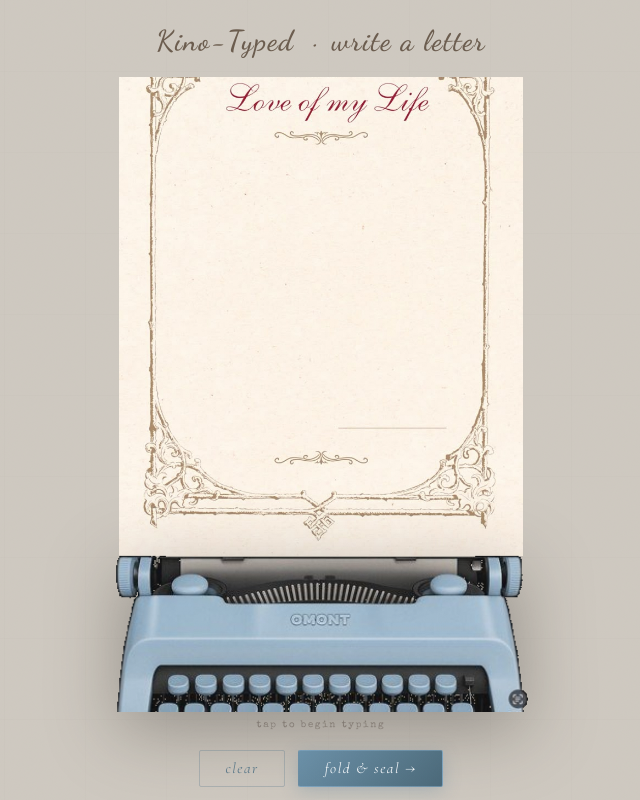
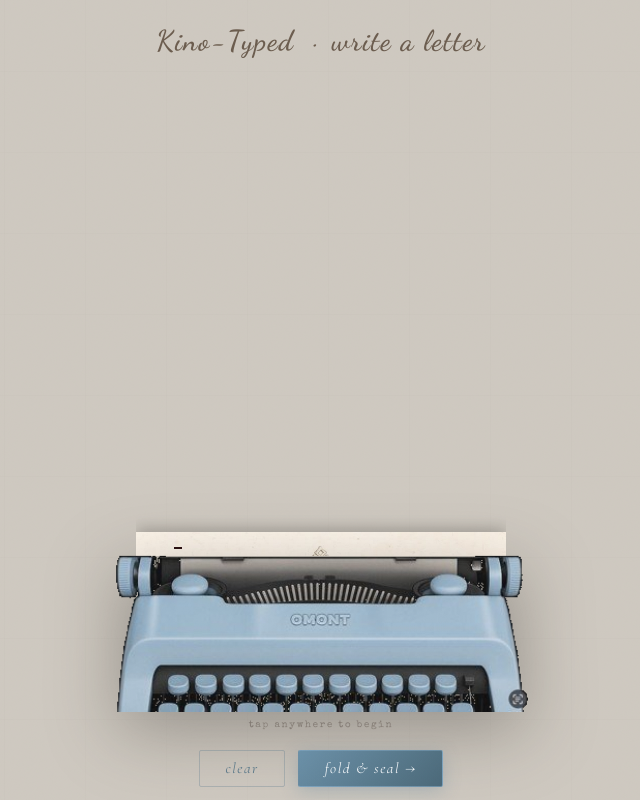
Before and after one commit to Ayachi911/kino, a plain HTML site: page index.html in a window 1280 px wide. Shown: the whole page, without its empty margins (319-959 px from the left). Drawn offline with nearby package versions, Linux system fonts and the light colour scheme; a web font is replaced by a local one.

Commit message:
Update index.html

```diff
--- a/index.html
+++ b/index.html
@@ -72,47 +72,51 @@ body::after {
   filter: drop-shadow(0 16px 36px rgba(0,0,0,.3));
 }
 
-/* Paper window — absolutely fills the transparent zone above the machine */
+/* Paper window — clips everything; only this slot is visible */
 .paper-area {
   position: absolute;
   top: 0;
-  left: 2%;   /* slight inset to align with paper slot edges */
-  right: 2%;
-  bottom: 24.59%;  /* = 100% - 75.41% */
+  left: 6%;
+  right: 6%;
+  bottom: 24.59%;
   overflow: hidden;
-  z-index: 5; /* behind the typewriter PNG */
+  z-index: 5;
   pointer-events: none;
 }
 
-/* Love-letter sheet used as the paper background */
+/* Love-letter sheet — starts FULLY HIDDEN below the slot.
+   JS moves it up by LINE_H px per line via translateY. */
 .paper-bg {
   position: absolute;
   bottom: 0; left: 0; right: 0;
-  /* image fills the slot, extends upward as paper scrolls */
   background-image: url('lovepaper.jpg');
   background-size: 100% auto;
   background-repeat: no-repeat;
-  background-position: bottom center;
-  /* shadow so it looks like paper emerging from slot */
-  box-shadow: 0 -3px 12px rgba(0,0,0,.12);
-  transition: transform .1s cubic-bezier(.25,.46,.45,.94);
-  /* tall enough to show the full letter sheet */
-  min-height: 200%;
+  background-position: top center;
+  box-shadow: 0 -4px 14px rgba(0,0,0,.2);
+  transition: transform .15s cubic-bezier(.25,.46,.45,.94);
+  height: 420%;
+  /* start fully below the slot */
+  transform: translateY(100%);
 }
 
-/* Typed text overlaid on the love-letter sheet */
+/* Typed text — anchored to the bottom of the slot (the platen line).
+   Grows upward as lines are added. NOT inside paper-bg. */
 .paper-text {
   position: absolute;
-  /* position text in the writeable area of the love-letter template:
-     roughly top-third is ornamental header, text starts below that */
-  top: 34%;
-  left: 13%; right: 12%;
+  bottom: 4px;
+  left: 10%; right: 10%;
   font-family: 'Special Elite', cursive;
-  font-size: .76rem;
+  font-size: .74rem;
   line-height: 24px;
   color: #2a1010;
   white-space: pre-wrap;
   word-break: break-word;
+  max-height: 100%;
+  overflow: hidden;
+  display: flex;
+  flex-direction: column;
+  justify-content: flex-end;
 }
 .paper-cursor {
   display: inline-block;
@@ -364,14 +368,13 @@ body::after {
     <!-- Typewriter PNG is in-flow: gives .tw-wrap its height -->
     <img class="tw-img" id="twImg" src="typewriter.png" alt="typewriter">
 
-    <!-- Paper area — absolutely positioned in the transparent zone above platen -->
+    <!-- Paper area — clips the slot; paper slides up behind typewriter -->
     <div class="paper-area" id="paperArea">
-      <!-- Love-letter sheet slides up as you type -->
-      <div class="paper-bg" id="paperBg">
-        <!-- Typed text sits in the writeable area of the template -->
-        <div class="paper-text" id="paperText">
-          <span class="paper-cursor"></span>
-        </div>
+      <!-- Love-letter sheet: starts hidden below, scrolls up per line -->
+      <div class="paper-bg" id="paperBg"></div>
+      <!-- Text is a sibling: fixed at the platen line, paper scrolls behind it -->
+      <div class="paper-text" id="paperText">
+        <span class="paper-cursor"></span>
       </div>
     </div>
 
@@ -576,14 +579,14 @@ ta.addEventListener('keydown', e => {
 });
 
 ta.addEventListener('input', () => {
-  // Sync textarea value to our display
+  // Always trust textarea as ground truth — no diffing desync
   const newText = ta.value;
 
-  // detect if a character was added (for sound on mobile)
+  // Sound detection for mobile (no keydown per char)
   if (newText.length > fullText.length) {
     const added = newText.slice(fullText.length);
-    if (added !== '\n') { initAudio(); playClack(); flashKey(added.slice(-1)); }
-    else { initAudio(); playReturn(); showReturnFlash(); }
+    if (added.includes('\n')) { initAudio(); playReturn(); showReturnFlash(); }
+    else { initAudio(); playClack(); flashKey(added.slice(-1)); }
   }
 
   fullText = newText;
@@ -610,18 +613,22 @@ function showReturnFlash() {
 // Render — love-letter sheet scrolls UP
 // ─────────────────────────────────────────
 function renderText() {
-  const pt  = document.getElementById('paperText');
-  const bg  = document.getElementById('paperBg');
+  const pt   = document.getElementById('paperText');
+  const bg   = document.getElementById('paperBg');
+  const area = document.getElementById('paperArea');
 
   pt.innerHTML = escHtml(fullText) + '<span class="paper-cursor"></span>';
 
   const lines = countLines(fullText);
   document.getElementById('lineCounter').textContent =
-    lines <= 1 ? 'tap to begin typing' : 'line ' + lines;
+    lines <= 1 ? 'tap anywhere to begin' : 'line ' + lines;
 
-  // Each new line slides the whole sheet UP by LINE_H px
-  const shift = Math.max(0, (lines - 1) * LINE_H);
-  bg.style.transform = `translateY(-${shift}px)`;
+  // Paper starts fully hidden below the slot.
+  // Each new line pulls it up by LINE_H px — emerges from the platen slot.
+  const areaH  = area.offsetHeight || 200;
+  const paperH = bg.offsetHeight   || (areaH * 4.2);
+  const shift  = lines * LINE_H;
+  bg.style.transform = `translateY(${paperH - shift}px)`;
 }
 
 function countLines(text) {
```
